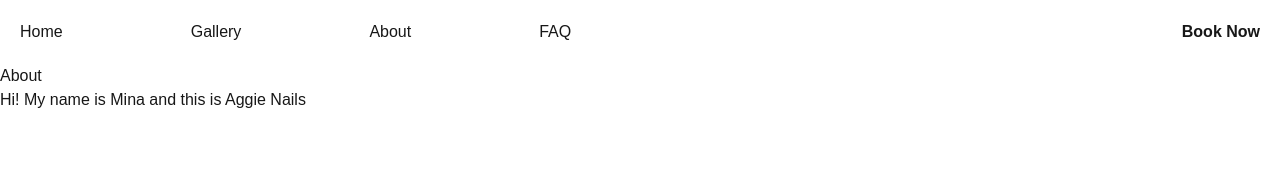
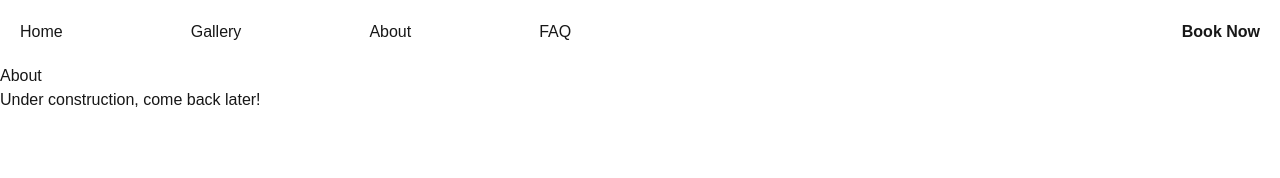
Before and after one commit to minabeikzadeh/Aggie-Nails-Website, a Next.js app: page /about in a window 1280 px wide. Shown: the top 178 px of the page. Built offline with nearby package versions, Linux system fonts and the light colour scheme.

Commit message:
Under construction messages for unavailable pages

```diff
--- a/app/about/page.tsx
+++ b/app/about/page.tsx
@@ -7,7 +7,7 @@ export default function About(){
         <NavBar />
         <main>
             <h1>About</h1>
-            <p>Hi! My name is Mina and this is Aggie Nails</p>
+            <p>Under construction, come back later!</p>
         </main>
         </>
     );
--- a/app/faq/page.tsx
+++ b/app/faq/page.tsx
@@ -6,7 +6,7 @@ export default function FAQ(){
         <NavBar />
         <main>
             <h1>FAQ</h1>
-            <p>Frequently asked questions</p>
+            <p>Under construction, come back later!</p>
         </main>
         </>
     );
--- a/app/gallery/page.tsx
+++ b/app/gallery/page.tsx
@@ -6,7 +6,7 @@ export default function Gallery(){
         <NavBar />
         <main>
             <h1>Gallery</h1>
-            <p>See some of my sets</p>
+            <p>Under construction, come back later!</p>
         </main>
         </>
     );
```
